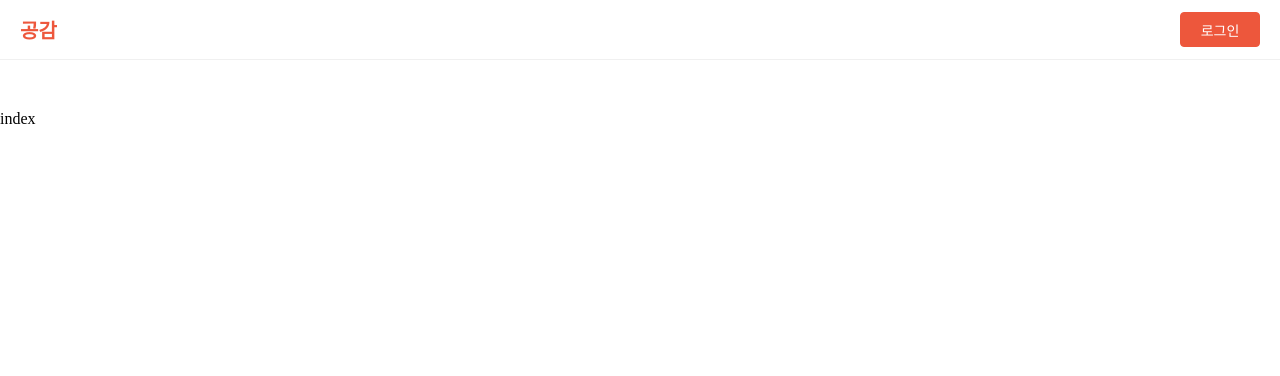
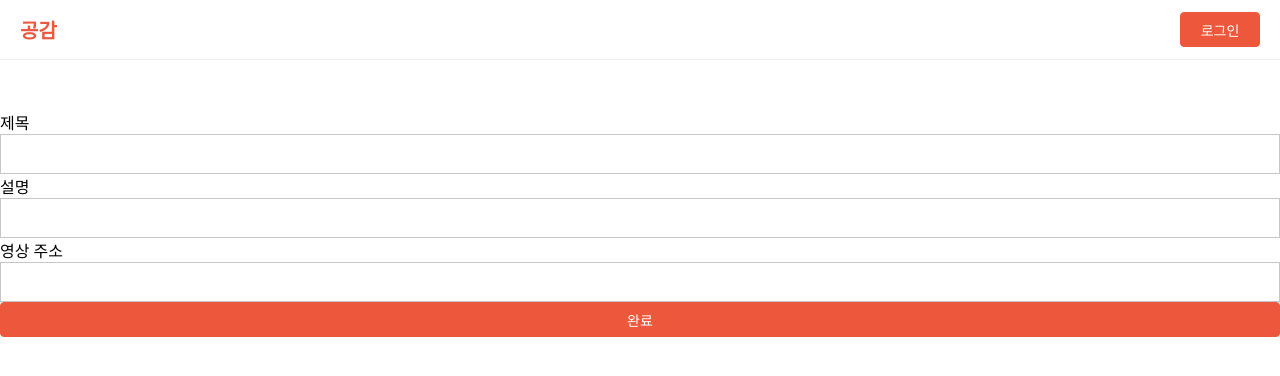
Before and after one commit to sungyun6789/empathy, a Next.js app: page /write in a window 1280 px wide. Shown: the top 376 px of the page. Built offline with nearby package versions, Linux system fonts and the light colour scheme.

Commit message:
feat: 글 작성 폼 구현

```diff
--- /dev/null
+++ b/components/write/WriteForm.tsx
@@ -0,0 +1,44 @@
+import { useFormik } from 'formik';
+
+import Button from '../system/Button';
+import Input from '../system/Input';
+
+import type { Post } from '@prisma/client';
+
+type FormType = Pick<Post, 'title' | 'description' | 'url'>;
+
+const WriteForm = () => {
+  const { handleChange, handleSubmit } = useFormik<FormType>({
+    initialValues: {
+      title: '',
+      description: '',
+      url: '',
+    },
+    onSubmit: (formValue) => console.log(formValue),
+  });
+
+  return (
+    <form onSubmit={handleSubmit}>
+      <article>
+        <div>제목</div>
+        <Input name="title" onChange={handleChange} />
+      </article>
+
+      <article>
+        <div>설명</div>
+        <Input name="description" onChange={handleChange} />
+      </article>
+
+      <article>
+        <div>영상 주소</div>
+        <Input name="url" onChange={handleChange} />
+      </article>
+
+      <Button width="100%" type="submit">
+        완료
+      </Button>
+    </form>
+  );
+};
+
+export default WriteForm;
--- a/pages/write/index.tsx
+++ b/pages/write/index.tsx
@@ -1,5 +1,7 @@
-const Write = () => {
-  return <div>index</div>;
+import WriteForm from '~/components/write/WriteForm';
+
+const write = () => {
+  return <WriteForm />;
 };
 
-export default Write;
+export default write;
```
